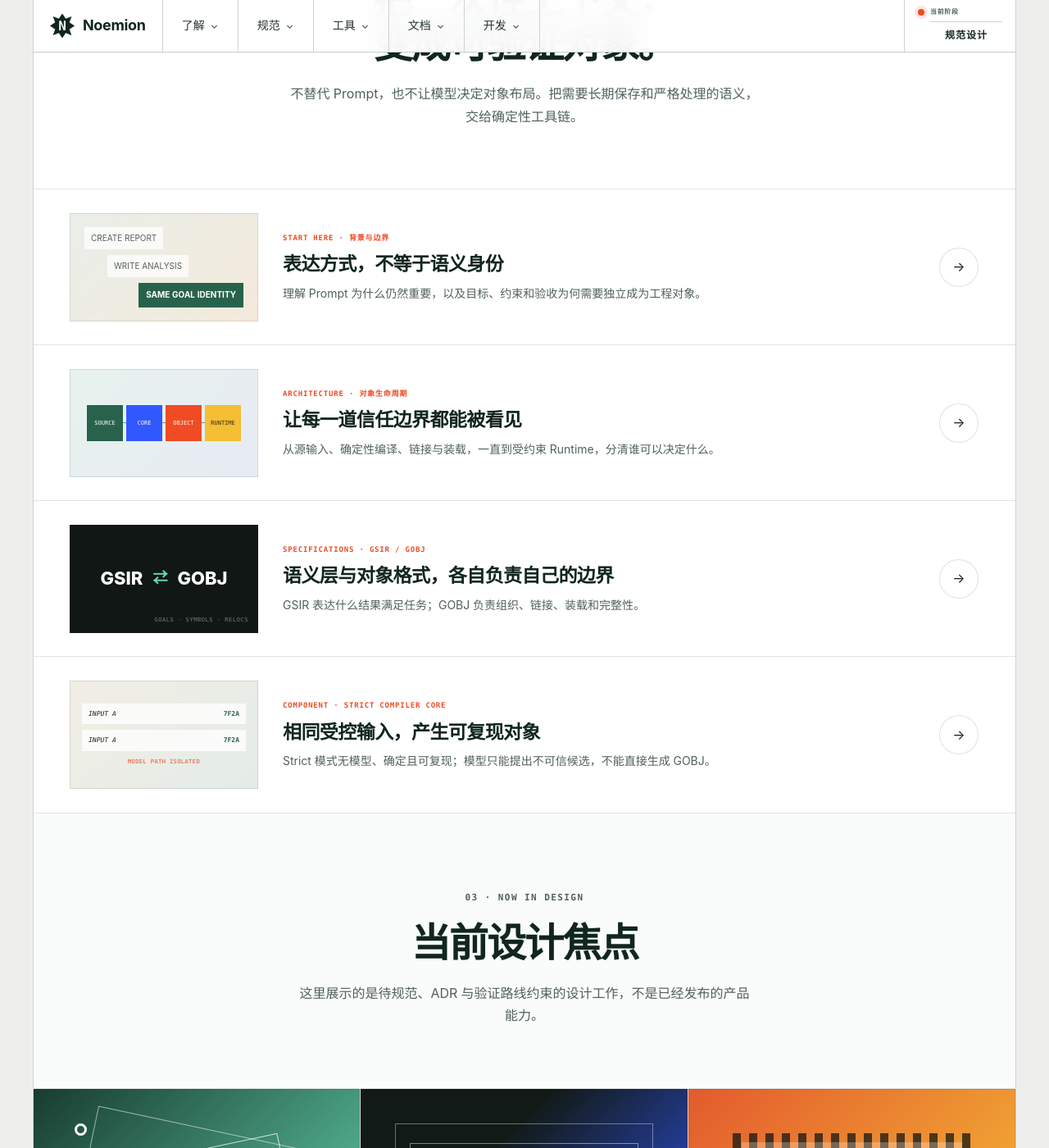
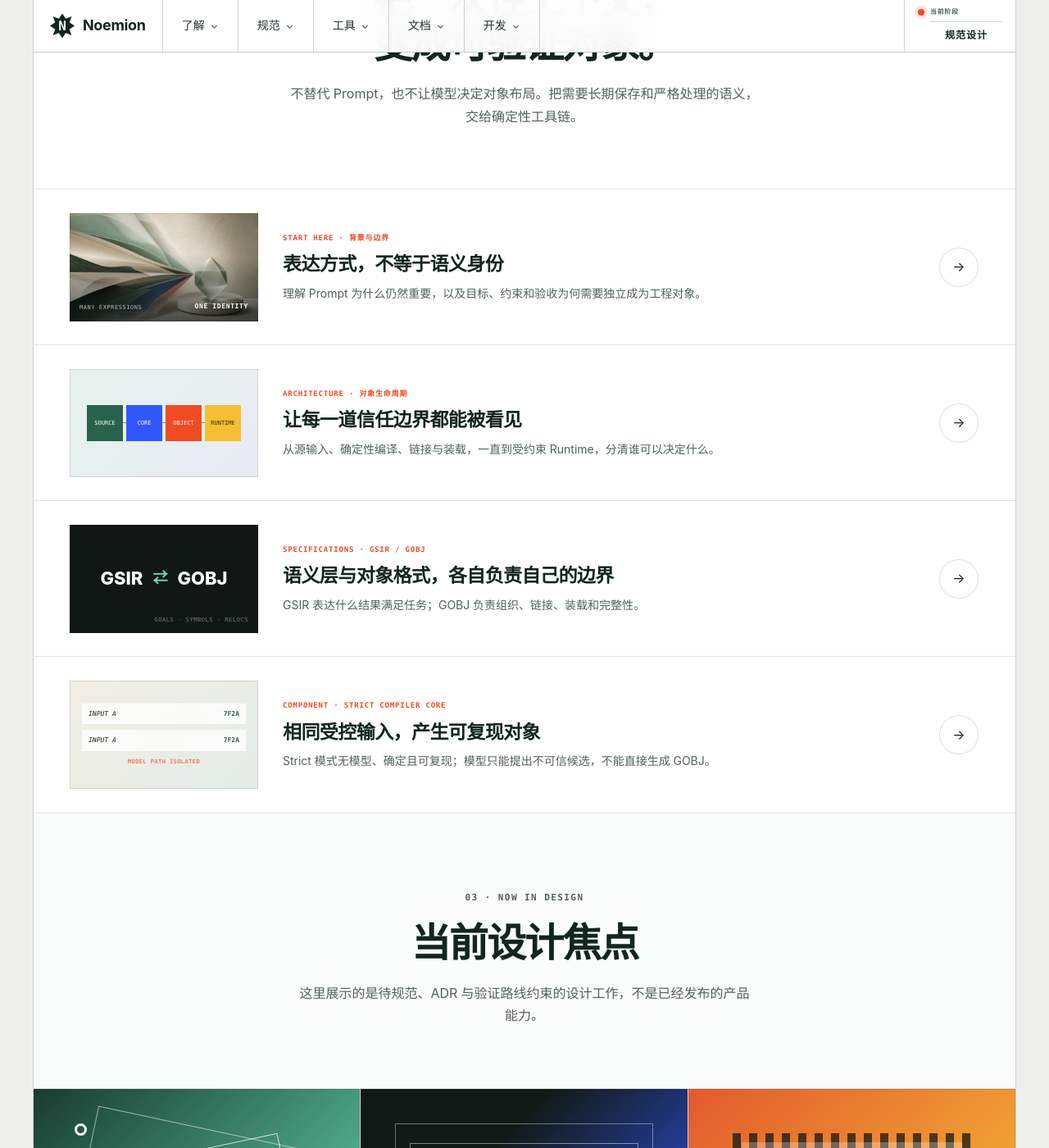
Before and after one commit to Noemion/noemion.github.io, a Jekyll site: the page built from index.html, in a window 1280 px wide and 1400 px high, scrolled down 1355 px. Shown: the whole window at 82% size. Built offline with Jekyll 4.4.1, drawn with Linux system fonts in a browser that asks for light colours.

Commit message:
Add custom visual assets

```diff
--- a/assets/style.css
+++ b/assets/style.css
@@ -423,6 +423,11 @@ body[data-page-role="portal"] .portal-main>section:last-of-type{padding:0;border
   transition-property:filter,transform;transition-duration:180ms;transition-timing-function:var(--ease)
 }
 .portal-feature-row:hover .feature-visual{filter:brightness(1.035);transform:scale(1.015)}
+.feature-visual>img{
+  width:100%;height:100%;object-fit:cover;outline:1px solid rgba(0,0,0,.1);outline-offset:-1px;
+  transition-property:transform;transition-duration:240ms;transition-timing-function:var(--ease)
+}
+.portal-feature-row:hover .feature-visual>img{transform:scale(1.035)}
 .feature-copy{display:block;min-width:0}
 .feature-copy small{
   display:block;margin-bottom:10px;color:var(--portal-coral);
@@ -441,10 +446,12 @@ body[data-page-role="portal"] .portal-main>section:last-of-type{padding:0;border
 .portal-feature-row:hover .portal-arrow{color:#fff;background:var(--portal-coral);box-shadow:0 0 0 1px var(--portal-coral);transform:translateX(4px)}
 .portal-feature-row:hover .arrow-base{opacity:0;filter:blur(4px);transform:scale(.25)}
 .portal-feature-row:hover .arrow-active{opacity:1;filter:blur(0);transform:scale(1)}
-.feature-visual-expression{flex-direction:column;align-items:flex-start;gap:7px;padding:18px;background:linear-gradient(135deg,#e9efe9,#f4e9db)}
-.feature-visual-expression i{padding:5px 8px;color:#54625b;background:rgba(255,255,255,.75);font-size:10px;font-style:normal}
-.feature-visual-expression i:nth-child(2){margin-left:28px}
-.feature-visual-expression b{align-self:flex-end;padding:6px 9px;color:#fff;background:var(--accent);font-size:10px}
+.feature-visual-expression{background:#dfe7df}
+.feature-visual-expression::after{content:"";position:absolute;inset:38% 0 0;background:linear-gradient(transparent,rgba(8,15,12,.72))}
+.feature-visual-caption{position:absolute;right:12px;bottom:11px;left:12px;z-index:1;display:flex;align-items:end;justify-content:space-between;gap:10px;color:#fff}
+.feature-visual-caption i,.feature-visual-caption b{font-family:ui-monospace,SFMono-Regular,Menlo,Consolas,monospace;font-size:7px;font-style:normal;letter-spacing:.08em}
+.feature-visual-caption i{color:rgba(255,255,255,.68)}
+.feature-visual-caption b{font-size:8px}
 .feature-visual-lifecycle{gap:4px;padding:14px;background:linear-gradient(135deg,#e7f2ed,#e7ebf4)}
 .feature-visual-lifecycle i{
   position:relative;display:grid;place-items:center;width:44px;height:44px;color:#fff;background:var(--accent);
@@ -639,8 +646,11 @@ body[data-page-role="portal"] footer{
   .portal-button-secondary{box-shadow:0 0 0 1px rgba(255,255,255,.12)}
   .portal-button-secondary:hover{box-shadow:0 0 0 1px rgba(255,255,255,.2)}
   .feature-visual{box-shadow:inset 0 0 0 1px rgba(255,255,255,.1)}
-  .feature-visual-expression,.feature-visual-strict{filter:brightness(.72) saturate(.9)}
-  .portal-feature-row:hover .feature-visual-expression,.portal-feature-row:hover .feature-visual-strict{filter:brightness(.78) saturate(.95)}
+  .feature-visual>img{outline-color:rgba(255,255,255,.1)}
+  .feature-visual-expression{filter:brightness(.8) saturate(.88)}
+  .feature-visual-strict{filter:brightness(.72) saturate(.9)}
+  .portal-feature-row:hover .feature-visual-expression{filter:brightness(.86) saturate(.93)}
+  .portal-feature-row:hover .feature-visual-strict{filter:brightness(.78) saturate(.95)}
   .focus-art{box-shadow:inset 0 0 0 1px rgba(255,255,255,.1)}
 }
 
@@ -732,7 +742,7 @@ body[data-page-role="portal"] footer{
 
 @media(prefers-reduced-motion:reduce){
   .portal-hero-copy>*,.portal-hero-visual,.portal-reveal,.semantic-spectrum,.gobj-object{animation:none!important}
-  .portal-button,.portal-feature-row,.feature-visual,.portal-arrow,.portal-arrow i,
+  .portal-button,.portal-feature-row,.feature-visual,.feature-visual>img,.portal-arrow,.portal-arrow i,
   .portal-focus-card,.portal-lifecycle-list>a,.portal-evidence>a,.identity-copy>a,
   .gate-grid>a,.portal-next-grid>a{transition-duration:0s!important}
 }
@@ -883,12 +893,21 @@ body[data-page-role="content"]:not([data-docs-layout="true"]) .next-prev{padding
 
 /* Product-facing current stage and project progress timeline. */
 .current-stage-feature{
-  position:relative;padding:64px 56px 42px;overflow:hidden;background:
+  position:relative;display:grid;grid-template-columns:minmax(0,1fr) minmax(440px,1.08fr);align-items:center;
+  padding:64px 56px 42px;overflow:hidden;background:
     radial-gradient(circle at 72% 22%,color-mix(in srgb,var(--portal-blue) 9%,transparent),transparent 34%),
     radial-gradient(circle at 24% 78%,color-mix(in srgb,var(--portal-mint) 8%,transparent),transparent 30%)
 }
+.current-stage-visual{position:relative;z-index:0;min-width:0;margin:0;aspect-ratio:3/2;overflow:hidden;background:#0b1210}
+.current-stage-visual img{display:block;width:100%;height:100%;object-fit:cover;outline:1px solid rgba(0,0,0,.1);outline-offset:-1px}
+.current-stage-visual figcaption{
+  position:absolute;right:0;bottom:0;left:0;display:grid;gap:6px;padding:46px 22px 18px;color:#fff;
+  background:linear-gradient(transparent,rgba(5,10,8,.82))
+}
+.current-stage-visual figcaption span{font-family:ui-monospace,SFMono-Regular,Menlo,Consolas,monospace;font-size:8px;font-weight:760;letter-spacing:.13em}
+.current-stage-visual figcaption strong{font-size:13px;line-height:1.4}
 .current-stage-panel{
-  position:relative;z-index:1;max-width:900px;margin:0 auto;padding:34px;background:#101714;color:#f0f6f3;
+  position:relative;z-index:1;margin-left:-68px;padding:34px;background:#101714;color:#f0f6f3;
   box-shadow:0 28px 72px color-mix(in srgb,var(--text) 20%,transparent),inset 0 0 0 1px rgba(255,255,255,.1)
 }
 .current-stage-state{display:grid;gap:8px;margin-bottom:20px}
@@ -1090,6 +1109,7 @@ body[data-tool-id="noemquant"]{--tool-accent:#9b641f;--tool-a:#efbd52;--tool-b:#
 @media(prefers-color-scheme:dark){
   body:not([data-page-role="portal"]){--portal-coral-soft:#3c251f;background:#0b0e0c}
   body:not([data-page-role="portal"]) .hero::before{filter:brightness(.65) saturate(.82)}
+  .current-stage-visual img{outline-color:rgba(255,255,255,.1)}
 }
 
 @media(max-width:999px){
@@ -1106,7 +1126,9 @@ body[data-tool-id="noemquant"]{--tool-accent:#9b641f;--tool-a:#efbd52;--tool-b:#
   body[data-page-role="content"]:not([data-docs-layout="true"]) main>section,
   body[data-page-role="content"]:not([data-docs-layout="true"]) .next-prev{margin-left:0;padding-right:40px;padding-left:40px;border-left:0}
   body[data-page-role="content"]:not([data-docs-layout="true"]) .next-prev{padding:0}
-  .current-stage-feature{padding:52px 40px 36px}
+  .current-stage-feature{grid-template-columns:1fr;padding:52px 40px 36px}
+  .current-stage-visual{width:min(760px,100%);margin:0 auto}
+  .current-stage-panel{width:min(720px,calc(100% - 36px));margin:-50px auto 0}
   .project-progress-layout{grid-template-columns:1fr}
   .project-progress-summary{padding:46px 40px;border-right:0;border-bottom:1px solid var(--portal-line)}
   .progress-counts{grid-template-columns:repeat(3,minmax(0,1fr))}
@@ -1137,6 +1159,8 @@ body[data-tool-id="noemquant"]{--tool-accent:#9b641f;--tool-a:#efbd52;--tool-b:#
   body:not([data-page-role="portal"]) .page-link{min-height:152px;padding-inline:24px 60px}
   body[data-page-role="content"]:not([data-docs-layout="true"]) main>section{padding-inline:24px}
   .current-stage-feature{padding:38px 18px 30px}
+  .current-stage-visual{aspect-ratio:4/3}
+  .current-stage-panel{width:calc(100% - 20px);margin-top:-24px}
   .current-stage-panel{padding:24px}
   .current-stage-panel dl{grid-template-columns:1fr}
   .project-progress-summary{padding:40px 24px}
--- a/development/current-stage.html
+++ b/development/current-stage.html
@@ -13,6 +13,10 @@ timeline_data: "project_timeline"
   <nav class="breadcrumbs" aria-label="面包屑"><a href="../index.html">项目</a><span aria-hidden="true">/</span><a href="index.html">开发</a><span aria-hidden="true">/</span><span>当前项目阶段</span></nav>
   <div class="hero"><h1>当前项目阶段</h1><p>汇总已经完成的设计工作、当前正在推进的核心任务，以及后续计划开发的项目能力。</p><div class="badges"><span class="badge">Completed Work</span><span class="badge">In Progress</span><span class="badge">Roadmap</span></div></div>
   <div class="current-stage-feature">
+    <figure class="current-stage-visual">
+      <img src="../assets/images/secure-object-core.jpg" alt="由分层结构、校验点和连接路径组成的安全对象核心概念图" width="1440" height="960" loading="eager" decoding="async" fetchpriority="high">
+      <figcaption><span>SPECIFICATION CORE</span><strong>结构、边界与验证路径同步设计</strong></figcaption>
+    </figure>
     <div class="current-stage-panel">
       <div class="current-stage-state"><span>CURRENT</span><strong>{{ current_stage.title | escape }}</strong></div>
       <p>{{ timeline.current.summary | escape }}</p>
--- a/index.html
+++ b/index.html
@@ -68,7 +68,8 @@ permalink: "/index.html"
     <div class="portal-feature-list">
       <a class="portal-feature-row" href="about/background.html">
         <span class="feature-visual feature-visual-expression" aria-hidden="true">
-          <i>CREATE REPORT</i><i>WRITE ANALYSIS</i><b>SAME GOAL IDENTITY</b>
+          <img src="assets/images/semantic-identity.jpg" alt="" width="1280" height="853" loading="lazy" decoding="async">
+          <span class="feature-visual-caption"><i>MANY EXPRESSIONS</i><b>ONE IDENTITY</b></span>
         </span>
         <span class="feature-copy"><small>START HERE · 背景与边界</small><strong>表达方式，不等于语义身份</strong><span>理解 Prompt 为什么仍然重要，以及目标、约束和验收为何需要独立成为工程对象。</span></span>
         <span class="portal-arrow" aria-hidden="true"><i class="arrow-base">→</i><i class="arrow-active">↗</i></span>
```
Also changed, not shown: AGENTS.md (+1 -0 lines), design-system/README.md (+1 -0 lines), design-system/images.md (added, +43 -0 lines), tests/site_quality_test.py (+18 -0 lines), README.md, assets/images/secure-object-core.jpg (added), assets/images/semantic-identity.jpg (added).
